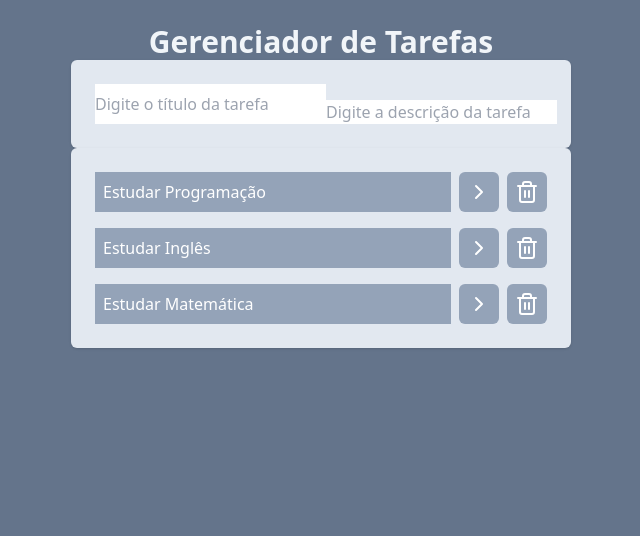
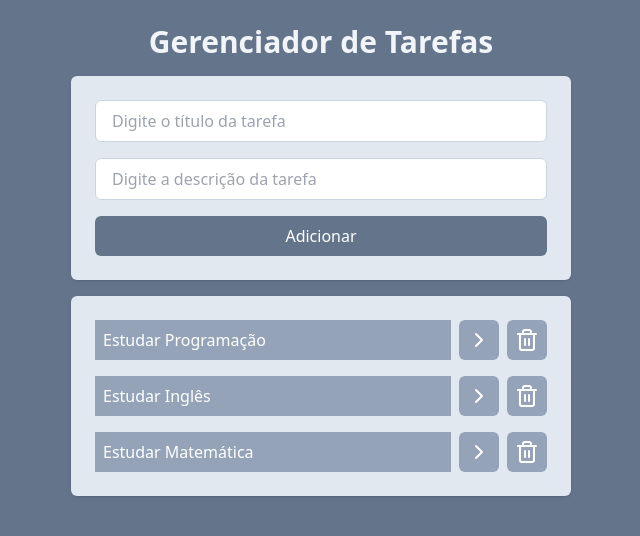
Before and after one commit to RaquelRay/App_GerenciamentoTarefas, a React (Vite) app: page / in a window 1280 px wide. Shown: the top 536 px of the page, without its empty margins (319-959 px from the left). Built offline with nearby package versions, Linux system fonts and the light colour scheme.

Commit message:
componente de addTasks atualizado

```diff
--- a/package.json
+++ b/package.json
@@ -12,7 +12,8 @@
   "dependencies": {
     "lucide-react": "^0.435.0",
     "react": "^18.3.1",
-    "react-dom": "^18.3.1"
+    "react-dom": "^18.3.1",
+    "uuid": "^10.0.0"
   },
   "devDependencies": {
     "@eslint/js": "^9.9.0",
--- a/src/App.jsx
+++ b/src/App.jsx
@@ -1,6 +1,7 @@
-import AddTasks from "./components/AddTasks";
+import AddTasks from "./components/AddTask";
 import Tasks from "./components/Tasks";
 import { useState } from "react";
+import { v4 } from "uuid";
 
 function App() {
   const [tasks, setTasks] = useState([
@@ -39,13 +40,25 @@
     setTasks(newTasks);
   }
 
+  function onAddTaskSubmit(title, description) {
+    const newTask = {
+      id: v4(),
+      title,
+      description,
+      isCompleted: false,
+    };
+    setTasks([...tasks, newTask]);
+  }
+
   return (
     <div className="w-screen h-screen bg-slate-500 flex justify-center p-6">
-      <div className="w-[500px]">
+      <div className="w-[500px] space-y-4">
         <h1 className="text-3xl text-slate-100 font-bold text-center">
           Gerenciador de Tarefas
         </h1>
-        <AddTasks />
+
+        <AddTasks onAddTaskSubmit={onAddTaskSubmit} />
+
         <Tasks
           tasks={tasks}
           onTaskClick={onTaskClick}
--- /dev/null
+++ b/src/components/AddTask.jsx
@@ -0,0 +1,42 @@
+import { useState } from "react";
+
+function AddTask({ onAddTaskSubmit }) {
+  const [title, setTitle] = useState("");
+  const [description, setDescription] = useState("");
+
+  return (
+    <div className="space-y-4 p-6 bg-slate-200 rounded-md shadow flex flex-col">
+      <input
+        type="text"
+        placeholder="Digite o título da tarefa"
+        className="border border-slate-300 outline-slate-400 px-4 py-2 rounded-md"
+        value={title}
+        onChange={(event) => setTitle(event.target.value)}
+      />
+      <input
+        type="text"
+        placeholder="Digite a descrição da tarefa"
+        className="border border-slate-300 outline-slate-400 px-4 py-2 rounded-md"
+        value={description}
+        onChange={(event) => setDescription(event.target.value)}
+      />
+      <button
+        onClick={() => {
+          //verificar se o titulo e a descricao estao preenchidos
+          //.trim é para nao aceitar os espacos em branco
+          if (!title.trim() || !description.trim()) {
+            return alert("Preencha o titulo e a descricao da tarefa.");
+          }
+          onAddTaskSubmit(title, description);
+          setTitle("");
+          setDescription("");
+        }}
+        className="bg-slate-500 text-white px-4 py-2 rounded-md font-medium"
+      >
+        Adicionar
+      </button>
+    </div>
+  );
+}
+
+export default AddTask;
--- a/src/components/AddTasks.jsx
+++ /dev/null
@@ -1,10 +0,0 @@
-function AddTasks() {
-  return (
-    <div className="space-y-4 p-6 bg-slate-200 rounded-md shadow flex flex-column">
-      <input type="text" placeholder="Digite o título da tarefa" />
-      <input type="text" placeholder="Digite a descrição da tarefa" />
-    </div>
-  );
-}
-
-export default AddTasks;
```
Also changed, not shown: 1 other file (tests, documents, lock files or other folders).
